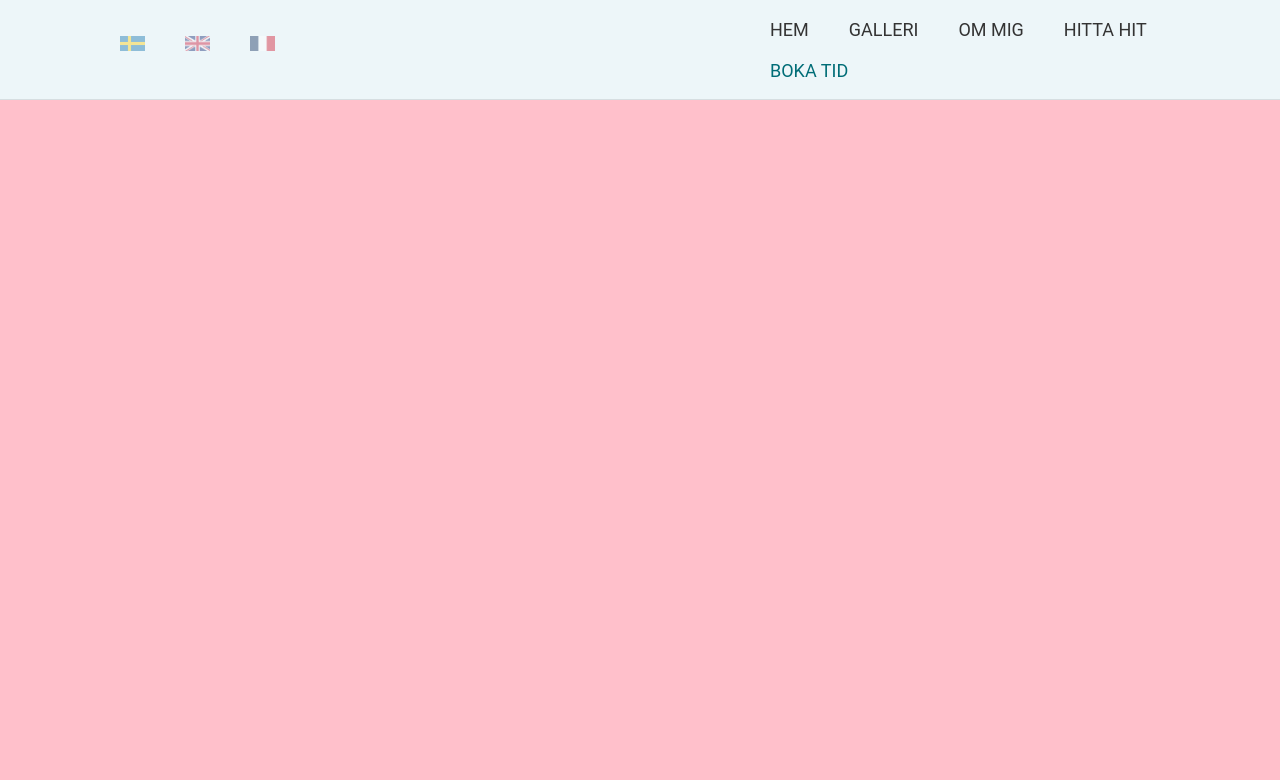
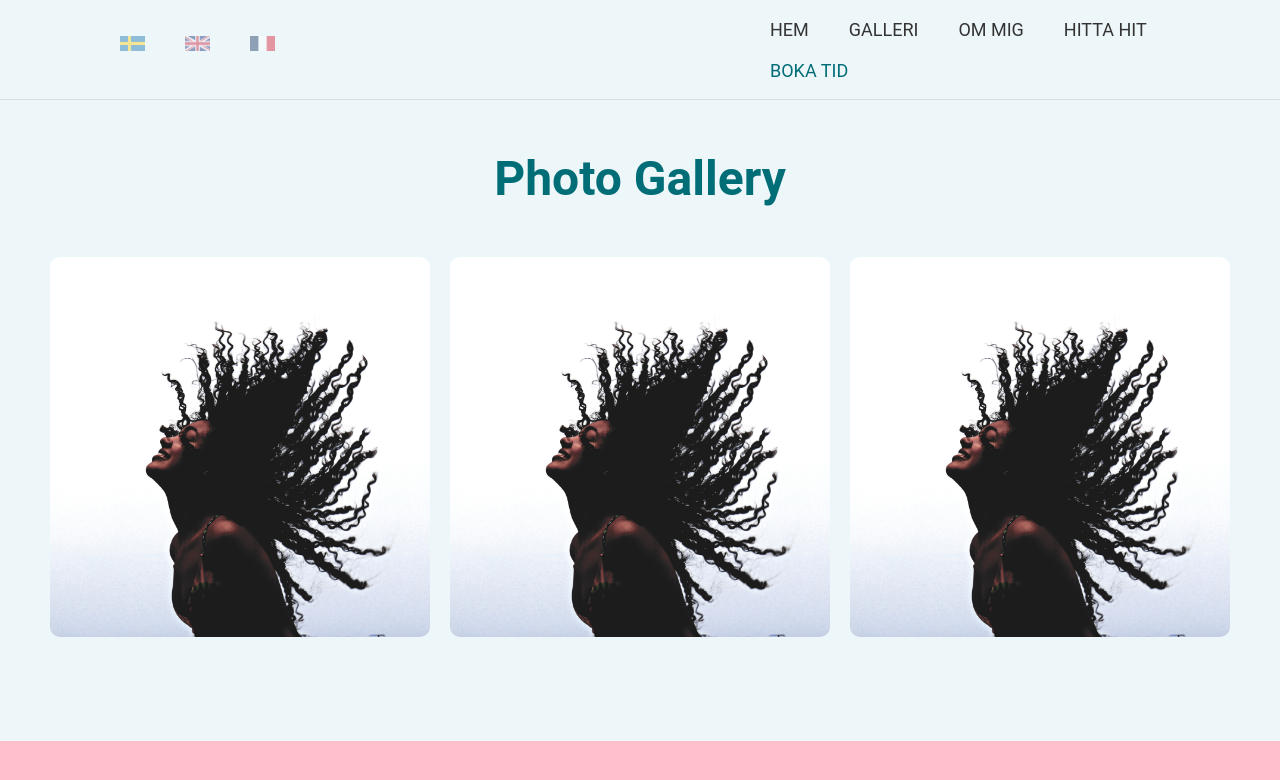
Before and after one commit to alkeal/Projekt-LIA, a React (Vite) app: page /Gallerypage in a window 1280 px wide. Shown: the top 780 px of the page. Built offline with nearby package versions, Linux system fonts and the light colour scheme.

Commit message:
gallery content created

```diff
--- a/src/pages/Gallerypage.jsx
+++ b/src/pages/Gallerypage.jsx
@@ -1,9 +1,20 @@
 import React from 'react'
+import '../styles/pages/GalleryPage.css';
+import Sample from '../assets/sampleimage.jpg'
 
 export default function Gallerypage() {
+  const images = [Sample, Sample, Sample];
   return (
-    <div className='gallery-page'>
-
+    <div className="gallery-page">
+      <h1 className="gallery-title">Photo Gallery</h1>
+      <div className="image-grid">
+        {images.map((image, index) => (
+          <div key={index} className="image-item">
+            <img src={image} alt={`Gallery ${index + 1}`} />
+          </div>
+        ))}
+      </div>
+      {/* ARROWS */}
     </div>
-  )
+  );
 }
--- a/src/styles/pages/Gallerypage.css
+++ b/src/styles/pages/Gallerypage.css
@@ -0,0 +1,33 @@
+.gallery-page {
+    font-family: 'Poppins', sans-serif;
+    color: #333;
+    text-align: center;
+    padding: 50px;
+    background: #EDF6F9;
+}
+
+  .gallery-title {
+    margin-bottom: 50px;
+    font-size: 3rem;
+    color: #006D77;
+}
+
+  .image-grid {
+    display: grid;
+    grid-template-columns: repeat(3, 1fr);
+    gap: 20px;
+    margin-bottom: 50px;
+}
+
+  .image-item img {
+    width: 100%;
+    height: auto;
+    border-radius: 10px;
+}
+
+
+  @media (max-width: 768px) {
+    .image-grid {
+      grid-template-columns: 1fr;
+    }
+}
```
